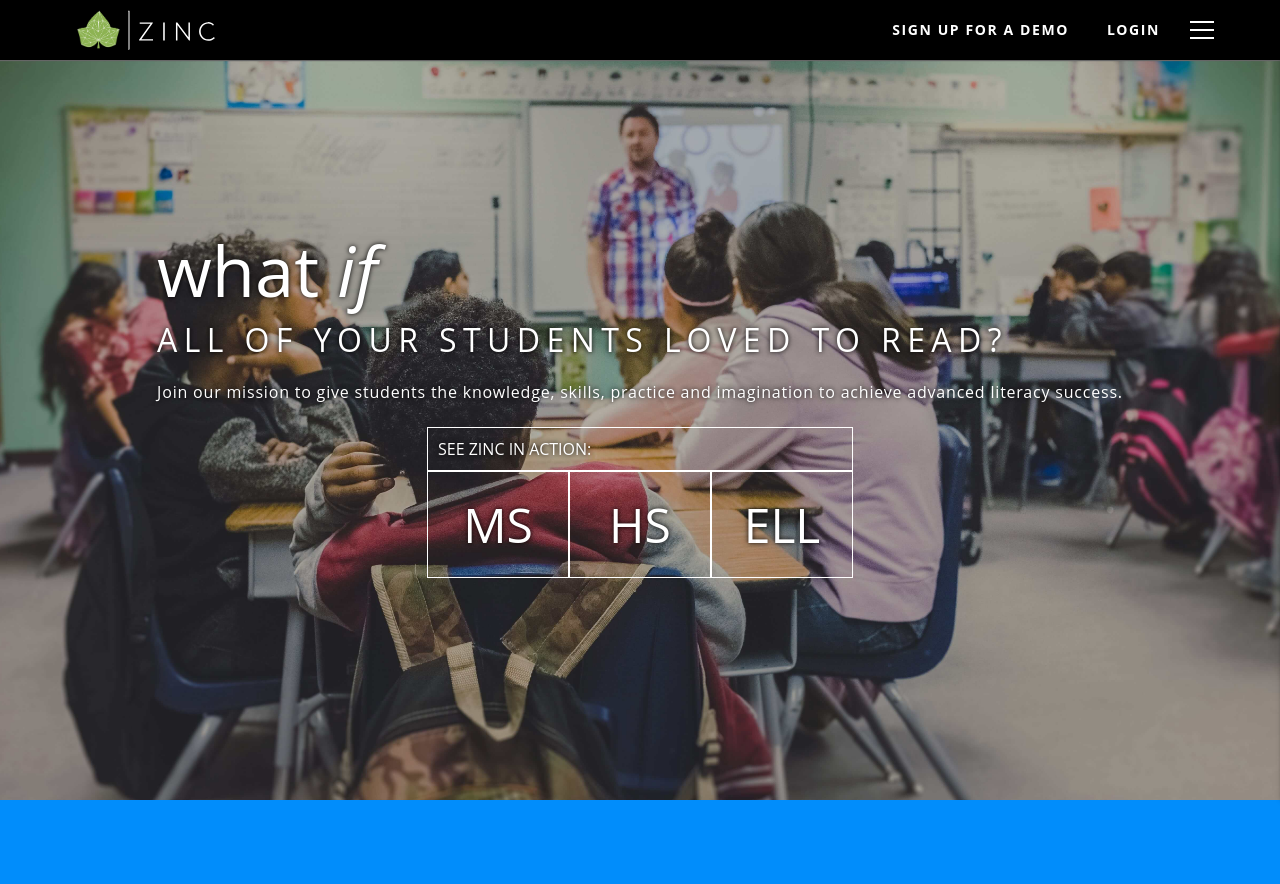
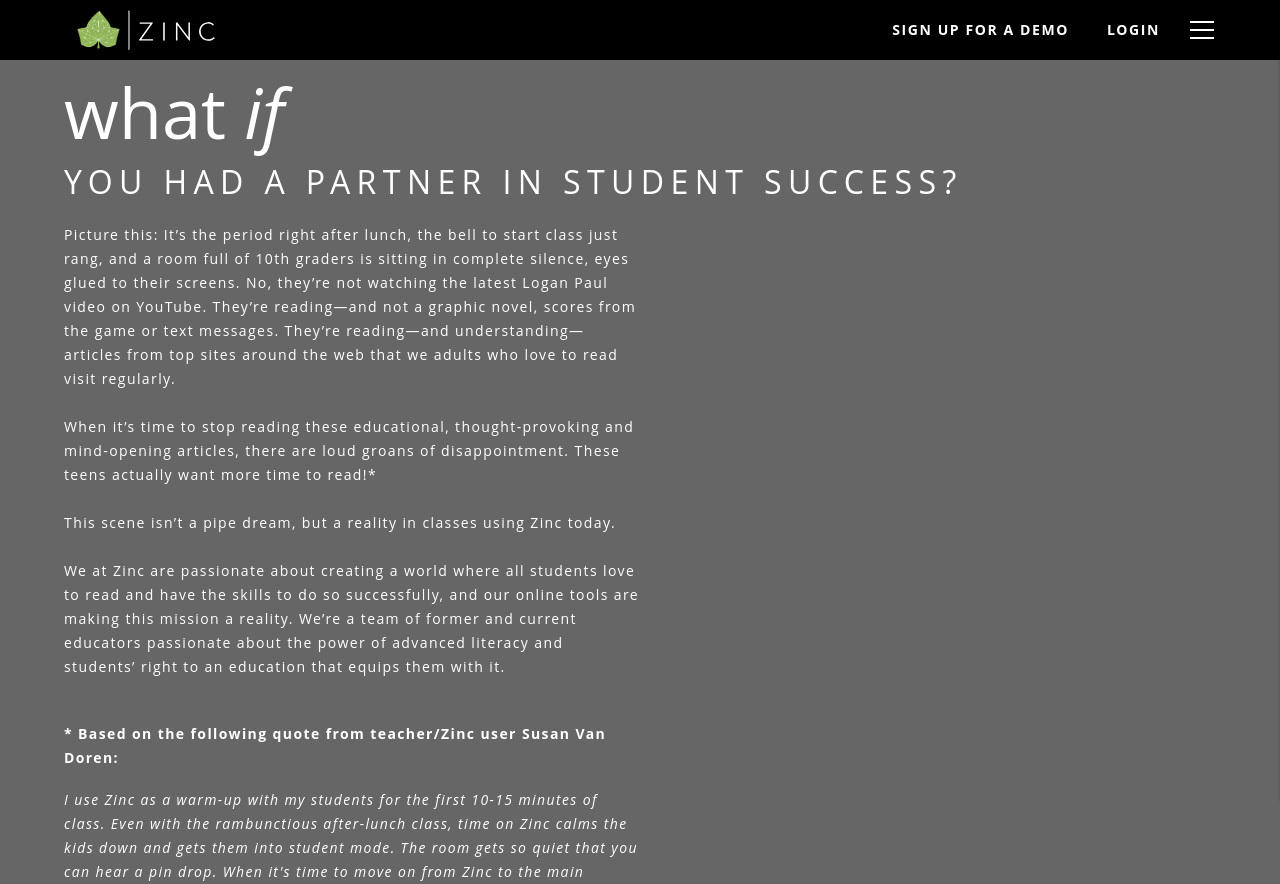
Before and after one commit to deepakkadarivel/marketingsite, a React (Create React App) app: page /about in a window 1280 px wide. Shown: the top 884 px of the page. Built offline with nearby package versions, Linux system fonts and the light colour scheme.

Commit message:
[ZMS-026] about section

```diff
--- a/package.json
+++ b/package.json
@@ -12,6 +12,8 @@
     "prop-types": "^15.6.2",
     "react": "^16.4.2",
     "react-dom": "^16.4.2",
+    "react-router": "^4.3.1",
+    "react-router-dom": "^4.3.1",
     "react-scripts": "^1.1.4"
   },
   "scripts": {
--- /dev/null
+++ b/src/components/about/About.js
@@ -0,0 +1,61 @@
+import React from 'react';
+import './about.css';
+import SectionTitleComponent from '../sectionTitle/SectionTitleComponent';
+
+const About = () => {
+  return (
+    <div className="about">
+      <SectionTitleComponent
+        subHeader={'YOU HAD A PARTNER IN STUDENT SUCCESS?'}
+      />
+      <div className="about__content">
+        <p>
+          Picture this: It’s the period right after lunch, the bell to start
+          class just rang, and a room full of 10th graders is sitting in
+          complete silence, eyes glued to their screens. No, they’re not
+          watching the latest Logan Paul video on YouTube. They’re reading—and
+          not a graphic novel, scores from the game or text messages. They’re
+          reading—and understanding—articles from top sites around the web that
+          we adults who love to read visit regularly.{' '}
+        </p>
+        <br />
+        <p>
+          When it’s time to stop reading these educational, thought-provoking
+          and mind-opening articles, there are loud groans of disappointment.
+          These teens actually want more time to read!*
+        </p>
+        <br />
+        <p>
+          This scene isn’t a pipe dream, but a reality in classes using Zinc
+          today.{' '}
+        </p>
+        <br />
+        <p>
+          We at Zinc are passionate about creating a world where all students
+          love to read and have the skills to do so successfully, and our online
+          tools are making this mission a reality. We’re a team of former and
+          current educators passionate about the power of advanced literacy and
+          students’ right to an education that equips them with it.
+        </p>
+        <br />
+        <h4>
+          * Based on the following quote from teacher/Zinc user Susan Van Doren:
+        </h4>
+        <p>
+          <i>
+            I use Zinc as a warm-up with my students for the first 10-15 minutes
+            of class. Even with the rambunctious after-lunch class, time on Zinc
+            calms the kids down and gets them into student mode. The room gets
+            so quiet that you can hear a pin drop. When it's time to move on
+            from Zinc to the main lesson, I almost don't want to interrupt - I
+            feel like I'm having to wake a sleeping baby. When I do tell them
+            that Zinc time is over, I hear loud groans of disappointment: they
+            actually want more time to read and study vocabulary!
+          </i>
+        </p>
+      </div>
+    </div>
+  );
+};
+
+export default About;
--- /dev/null
+++ b/src/components/about/about.css
@@ -0,0 +1,29 @@
+.about {
+  padding: 5%;
+  background-color: #666666;
+  color: #ffffff;
+}
+.about__content {
+  padding-right: 50%;
+  font-size: 14px;
+  letter-spacing: 0.1em;
+  line-height: 24px;
+}
+
+@media (min-width: 768px) and (max-width: 1024px) {
+  .about {
+    padding: 10%;
+  }
+  .about__content {
+    padding-right: 30%;
+  }
+}
+
+@media (min-width: 320px) and (max-width: 767px) {
+  .about {
+    padding: 10%;
+  }
+  .about__content {
+    padding-right: 10%;
+  }
+}
--- /dev/null
+++ b/src/components/about/about.scss
@@ -0,0 +1,30 @@
+.about {
+  padding: 5%;
+  background-color: #666666;
+  color: #FFFFFF;
+
+  &__content {
+    padding-right: 50%;
+    font-size: 14px;
+    letter-spacing: 0.1em;
+    line-height: 24px;
+  }
+}
+
+@media (min-width: 768px) and (max-width: 1024px) {
+  .about {
+    padding: 10%;
+    &__content {
+      padding-right: 30%;
+    }
+  }
+}
+
+@media (min-width: 320px) and (max-width: 767px) {
+  .about {
+    padding: 10%;
+    &__content {
+      padding-right: 10%;
+    }
+  }
+}
--- a/src/components/app/App.js
+++ b/src/components/app/App.js
@@ -1,14 +1,13 @@
 import React, { Component } from 'react';
 import './App.css';
-import HeaderComponent from '../header/HeaderComponent';
-import StepperComponent from '../stepper/StepperComponent';
-import ChartComponent from '../chart/ChartComponent';
-import TestimonialsComponent from '../testimonials/TestimonialsComponent';
+import { Switch, Route } from 'react-router-dom';
 import FooterComponent from '../footer/FooterComponent';
 import ToolbarComponent from '../toolbar/ToolbarComponent';
 import SideDrawer from '../sideDrawer/SideDrawer';
 import Backdrop from '../backdrop/Backdrop';
 import Home from '../home/Home';
+import About from '../about/About';
+import Contact from '../contact/Contact';
 
 class App extends Component {
   constructor() {
@@ -32,7 +31,11 @@
         {this.state.sideDrawerOpen && (
           <Backdrop drawerClickHandler={drawerToggleClickHandler} />
         )}
-        <Home />
+        <Switch>
+          <Route exact path="/" component={Home} />
+          <Route exact path="/about" component={About} />
+          <Route exact path="/contact" component={Contact} />
+        </Switch>
         <FooterComponent />
       </div>
     );
--- /dev/null
+++ b/src/components/contact/Contact.js
@@ -0,0 +1,8 @@
+import React from 'react';
+import './contact.css';
+
+const Contact = () => {
+  return <div className="contact">Contact</div>;
+};
+
+export default Contact;
--- /dev/null
+++ b/src/components/contact/contact.css
@@ -0,0 +1,3 @@
+.contact {
+  padding: 5%;
+}
--- /dev/null
+++ b/src/components/contact/contact.scss
@@ -0,0 +1,3 @@
+.contact {
+  padding: 5%;
+}
--- a/src/components/sideDrawer/SideDrawer.js
+++ b/src/components/sideDrawer/SideDrawer.js
@@ -1,16 +1,28 @@
 import React from 'react';
 import './sideDrawer.css';
 import PropTypes from 'prop-types';
+import { Link } from 'react-router-dom';
+import { withRouter } from 'react-router';
 
 const SideDrawer = props => {
   return (
     <div className={`sidebar ${props.show ? 'sidebar--open' : ''}`}>
       <div className="sidebar__items">
-        <a href="#">@ZincLearning</a>
-        <a href="#">News</a>
-        <a href="#">About</a>
-        <a href="#">Contact</a>
-        <a href="#">Login</a>
+        <Link to="/zinc">
+          <p>@ZincLearning</p>
+        </Link>
+        <Link to="/news">
+          <p>News</p>
+        </Link>
+        <Link to="/about">
+          <p>About</p>
+        </Link>
+        <Link to="/contact">
+          <p>Contact</p>
+        </Link>
+        <Link to="/login">
+          <p>Login</p>
+        </Link>
       </div>
 
       <p className="sidebar__address">
@@ -30,4 +42,4 @@
   show: PropTypes.bool
 };
 
-export default SideDrawer;
+export default withRouter(SideDrawer);
--- a/src/components/sideDrawer/sideDrawer.css
+++ b/src/components/sideDrawer/sideDrawer.css
@@ -18,7 +18,7 @@
   flex-direction: column;
   margin-top: 60px;
 }
-.sidebar__items a {
+.sidebar__items p {
   margin: 0 2%;
   text-transform: uppercase;
   text-decoration: none;
@@ -30,7 +30,7 @@
   border-spacing: 10px;
   padding: 8px 24px;
 }
-.sidebar__items a:hover {
+.sidebar__items p:hover {
   color: #000000;
 }
 .sidebar__address {
--- a/src/components/sideDrawer/sideDrawer.scss
+++ b/src/components/sideDrawer/sideDrawer.scss
@@ -19,7 +19,7 @@
     flex-direction: column;
     margin-top: 60px;
 
-    a {
+    p {
       margin: 0 2%;
       text-transform: uppercase;
       text-decoration: none;
@@ -32,7 +32,7 @@
       padding: 8px 24px;
     }
 
-    a:hover {
+    p:hover {
       color: #000000;
     }
   }
--- a/src/index.js
+++ b/src/index.js
@@ -3,6 +3,12 @@
 import './index.css';
 import App from './components/app/App';
 import registerServiceWorker from './registerServiceWorker';
+import { BrowserRouter } from 'react-router-dom';
 
-ReactDOM.render(<App />, document.getElementById('root'));
+ReactDOM.render(
+  <BrowserRouter>
+    <App />
+  </BrowserRouter>,
+  document.getElementById('root')
+);
 registerServiceWorker();
```
Also changed, not shown: 1 other file (tests, documents, lock files or other folders).
